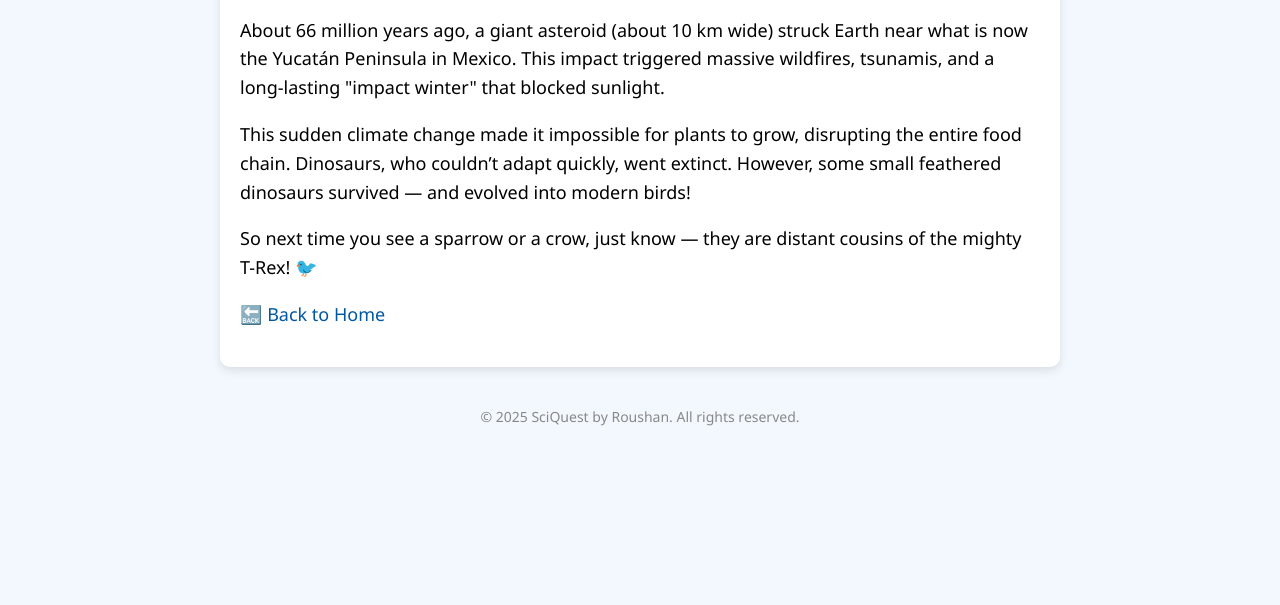
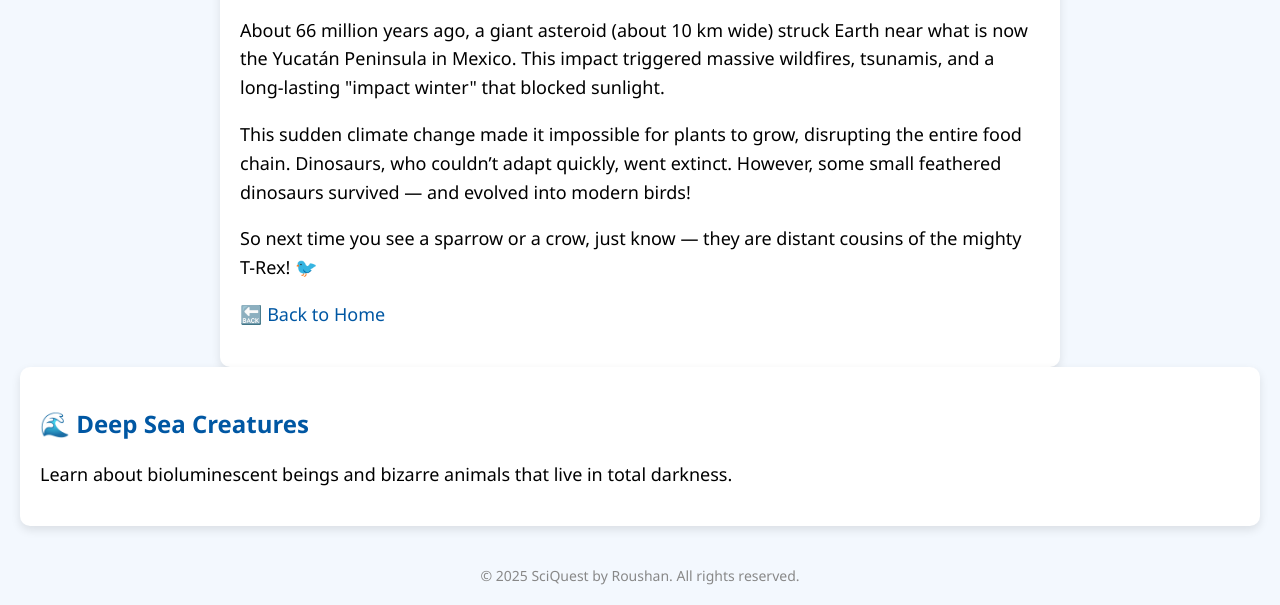
Before and after one commit to 1Roushan/Sci-quest-by-roushan, a plain HTML site: page index.html in a window 1280 px wide. Shown: the part 4701-5306 px from the top of the page. Before the commit the page ends 5147 px from the top, so only its background shows below. Drawn offline with Linux system fonts and the light colour scheme.

Commit message:
Update index.html

```diff
--- a/index.html
+++ b/index.html
@@ -149,6 +149,10 @@
   </div>
 </body>
 </html>
+  <div class="post">
+  <h2><a href="deepsea.html">🌊 Deep Sea Creatures</a></h2>
+  <p>Learn about bioluminescent beings and bizarre animals that live in total darkness.</p>
+  </div>
   <footer>
     &copy; 2025 SciQuest by Roushan. All rights reserved.
   </footer>
```
